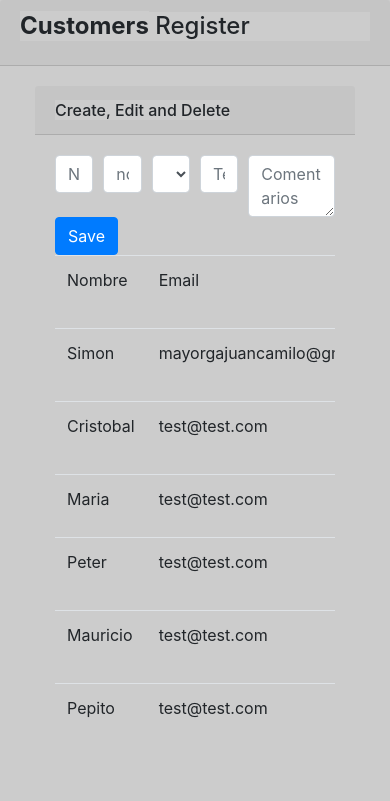
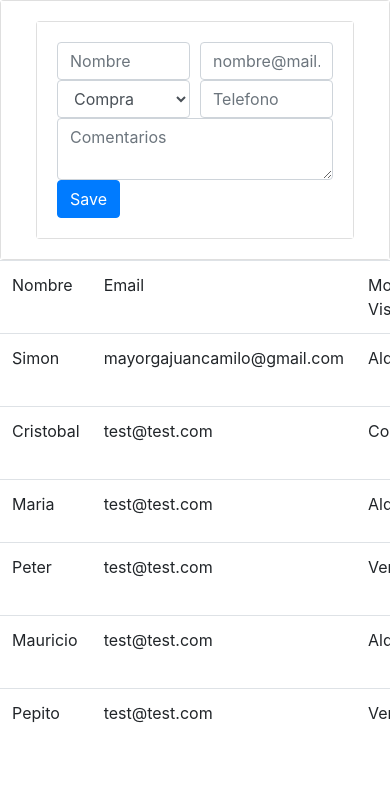
Before and after one commit to brayanjeshua/crud-codeigniter, a CodeIgniter app: page /crud/ in a window 390 px wide; the page is wider, and only the part inside the window is pictured. Shown: the top 801 px of that part. Run offline with CodeIgniter, Linux system fonts and the light colour scheme; data comes from the database, SQL or seed files in the repository; some libraries are stand-ins or nearby versions.

Commit message:
Improving Front-End, still very ugly...

```diff
--- a/application/views/001-model-view.php
+++ b/application/views/001-model-view.php
@@ -6,30 +6,20 @@
 
 <div class="main-panel" data="blue">
 
-<div class="content-dashboard">
+<div class="content">
 
 
   <div class="row">
 
 
-  	<div class="col-12">
+  	<div class="col-lg-6 col-md-12">
 
-  		<div class="card-dashboard">
-
-  			<div class="card-header">
-  				<h4 class="card-title"><b>Customers</b> Register</h4>
-  			</div>
+  		<div class="card">
 
   			<div class="card-body">
 
   				<div class="col-lg-12 col-md-12">
-              <div class="card-dashboard card-tasks">
-
-                <div class="card-header ">
-                  <h6 class="title d-inline">Create, Edit and Delete</h6>
-
-                </div>
-
+              <div class="card">
 
                 <div class="card-body">
 
@@ -40,16 +30,15 @@
 
   											<div class="form-row" id="form-customer">
 
-  												<div class="col-2">
+  												<div class="col-6">
   													<input type="text" class="form-control" placeholder="Nombre" name="nombre" value="" id="nombre">
   												</div>
 
-                          <div class="col-2">
+                          <div class="col-6">
                             <input type="email" class="form-control" placeholder="nombre@mail.com" name="mail" value="" id="mail">
                           </div>
 
-                          <div class="col-2">
-                            <!-- <input type="text" class="form-control" placeholder="Motivo Visita" name="motivo_visita" value="" id="motivo_visita"> -->
+                          <div class="col-6">
                             <select class="form-control" name="motivo_visita">
                               <option value="Compra">Compra</option>
                               <option value="Venta">Venta</option>
@@ -57,15 +46,15 @@
                             </select>
                           </div>
 
-  												<div class="col-2">
+  												<div class="col-6">
   													<input type="phone" class="form-control" placeholder="Telefono" name="telefono" value="" id="telefono">
   												</div>
 
-  												<div class="col-4">
+  												<div class="col-12">
   													<textarea type="text" class="form-control" placeholder="Comentarios" name="comentarios" value="" id="comentarios"></textarea>
   												</div>
 
-  												<div class="col-2">
+  												<div class="col-12">
   													<input class="btn btn-primary" type="submit" onclick=validateCustomer() value="Save" id="button_customer">
   												</div>
 
@@ -73,7 +62,23 @@
 
   								</form>
 
-                  <div class="table-full-width table-responsive ps ps--active-y ps--scrolling-y">
+              </div>
+
+            </div>
+  			</div>
+
+  		</div>
+
+  	</div>
+
+
+
+
+  </div>
+
+  <div class="col-lg-6 col-md-12">
+
+    <div class="table-responsive">
 
       <table class="table">
         <thead>
@@ -126,18 +131,6 @@
 
   </div>
 
-            </div>
-  			</div>
-
-  		</div>
-
-  	</div>
-
-
-
-
-  </div>
-
 
 </div>
 
--- a/assets/css/estilos.css
+++ b/assets/css/estilos.css
@@ -1,3 +1,3 @@
 * {
-  background-color: #ccc;
+  background-color: #fff;
 }
```
Lines whose indentation alone changed are shown as unchanged.
